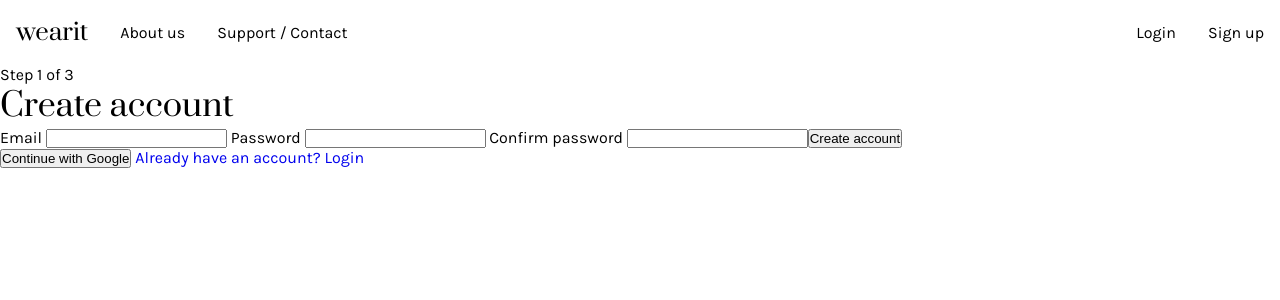
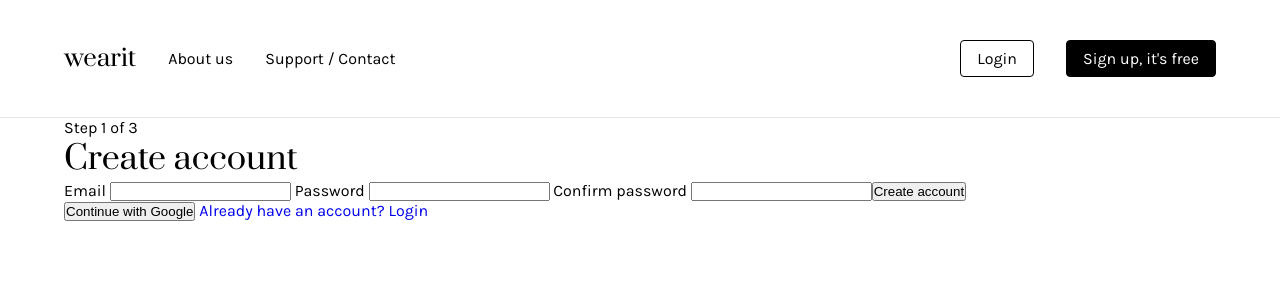
Before and after one commit to anetkabagetka/wearit, a Vue app: page /signup in a window 1280 px wide. Shown: the top 300 px of the page. Built offline with nearby package versions, Linux system fonts and the light colour scheme; no server answers.

Commit message:
add utility classes to existing components/views

```diff
--- a/src/components/Navigation.vue
+++ b/src/components/Navigation.vue
@@ -1,11 +1,8 @@
 <script setup>
 import { computed } from "vue";
 import { RouterLink, useRouter } from "vue-router";
-
 import { useAuth } from "@/composables/useAuth";
-
 const router = useRouter();
-
 const {
   isSignedIn,
   isAdmin,
@@ -13,58 +10,56 @@ const {
   userEmail,
   logout,
 } = useAuth();
-
 // Username, or the part of the email before "@" if there is no username
 const displayName = computed(
   () => profile.value?.username || userEmail.value.split("@")[0],
 );
-
 // Logs out, then goes to the landing page without reloading the app
 const handleLogout = async () => {
   await logout();
   router.push({ name: "landing" });
 };
 </script>
-
 <template>
   <header>
+    <div class="container header-inner">
       <nav>
         <RouterLink to="/" class="logo">wearit</RouterLink>
-
         <template v-if="isSignedIn">
           <RouterLink to="/dashboard">Dashboard</RouterLink>
           <RouterLink v-if="isAdmin" to="/admin">Admin</RouterLink>
         </template>
-
         <template v-else>
           <RouterLink to="/about-us">About us</RouterLink>
           <RouterLink to="/support-contact">Support / Contact</RouterLink>
         </template>
       </nav>
-
       <div class="auth-links">
         <template v-if="isSignedIn">
           <RouterLink to="/profile">{{ displayName }}</RouterLink>
-
           <button type="button" @click="handleLogout">
             Log out
           </button>
         </template>
-
         <template v-else>
-        <RouterLink to="/login">Login</RouterLink>
-        <RouterLink to="/signup">Sign up</RouterLink>
+          <RouterLink to="/login" class="btn btn-secondary">Login</RouterLink>
+          <RouterLink to="/signup" class="btn btn-primary">Sign up, it's free</RouterLink>
         </template>
+      </div>
     </div>
   </header>
 </template>
 
 <style scoped>
 header {
+  border-bottom: 1px solid var(--light-gray);
+}
+
+.header-inner {
   display: flex;
   justify-content: space-between;
   align-items: center;
-  padding: 16px;
+  padding: 40px 24px;
 }
 
 nav {
@@ -87,10 +82,5 @@ nav {
   display: flex;
   align-items: center;
   gap: 32px;
-
-  a {
-    text-decoration: none;
-    color: inherit;
-  }
 }
 </style>
--- a/src/views/OnboardingView.vue
+++ b/src/views/OnboardingView.vue
@@ -21,7 +21,7 @@ const {
 </script>
 
 <template>
-    <main>
+    <main class="container">
         <button v-if="step === 3" type="button" @click="step--">
             Back
         </button>
@@ -97,7 +97,7 @@ const {
         </form>
 
         <!-- Step 3: show the cost per wear for the item they just added -->
-        <section v-else-if="addedItem">
+        <section class="section" v-else-if="addedItem">
             <h1>{{ item.name }}</h1>
             <p>Cost per wear right now:</p>
             <p>{{ currentCostPerWear.toFixed(2) }} {{ currency }}</p>
@@ -106,7 +106,7 @@ const {
                 Go to dashboard
             </button>
         </section>
-        <section v-else>
+        <section class="section" v-else>
             <h1>Your wardrobe is ready</h1>
             <p>You can add your first item anytime from the dashboard.</p>
 
--- a/src/views/admin/AdminView.vue
+++ b/src/views/admin/AdminView.vue
@@ -10,7 +10,7 @@ const {
 </script>
 
 <template>
-  <main>
+  <main class="container">
     <h1>Admin</h1>
 
     <p v-if="isLoading">
--- a/src/views/auth/CheckEmailView.vue
+++ b/src/views/auth/CheckEmailView.vue
@@ -1,5 +1,5 @@
 <template>
-    <main>
+    <main class="container">
         <h1>Check your email</h1>
         <p>
             We've sent a reset link to your email address. It resets in 30 minutes.
--- a/src/views/auth/LoginView.vue
+++ b/src/views/auth/LoginView.vue
@@ -48,7 +48,7 @@ const handleGoogleLogin = async () => {
 
 <template>
     <Navigation />
-    <main>
+    <main class="container">
         <h1>Login</h1>
 
         <form @submit.prevent="handleLogin">
--- a/src/views/auth/ResetPasswordView.vue
+++ b/src/views/auth/ResetPasswordView.vue
@@ -1,5 +1,5 @@
 <template>
-    <main>
+    <main class="container">
         <h1>Reset Password</h1>
         <p>Enter the email you signed up with and we'll send you a link to set a new password.</p>
 
--- a/src/views/auth/SignupView.vue
+++ b/src/views/auth/SignupView.vue
@@ -47,7 +47,7 @@ const handleGoogleSignup = async () => {
 
 <template>
     <Navigation />
-    <main>
+    <main class="container">
         <p>Step 1 of 3</p>
         <h1>Create account</h1>
 
--- a/src/views/user/DashboardView.vue
+++ b/src/views/user/DashboardView.vue
@@ -4,7 +4,7 @@ import Navigation from '@/components/Navigation.vue'
 
 <template>
 <Navigation />
-  <main>
+  <main class="container">
     <h1>Dashboard</h1>
   </main>
 </template>
--- a/src/views/user/ProfileView.vue
+++ b/src/views/user/ProfileView.vue
@@ -7,7 +7,7 @@ const { profile, userEmail } = useAuth();
 
 <template>
     <Navigation />
-    <main>
+    <main class="container">
         <h1>Profile</h1>
         <p><strong>Username:</strong> {{ profile?.username }}</p>
         <p><strong>Email:</strong> {{ userEmail }}</p>
```
Lines whose indentation alone changed are shown as unchanged.
